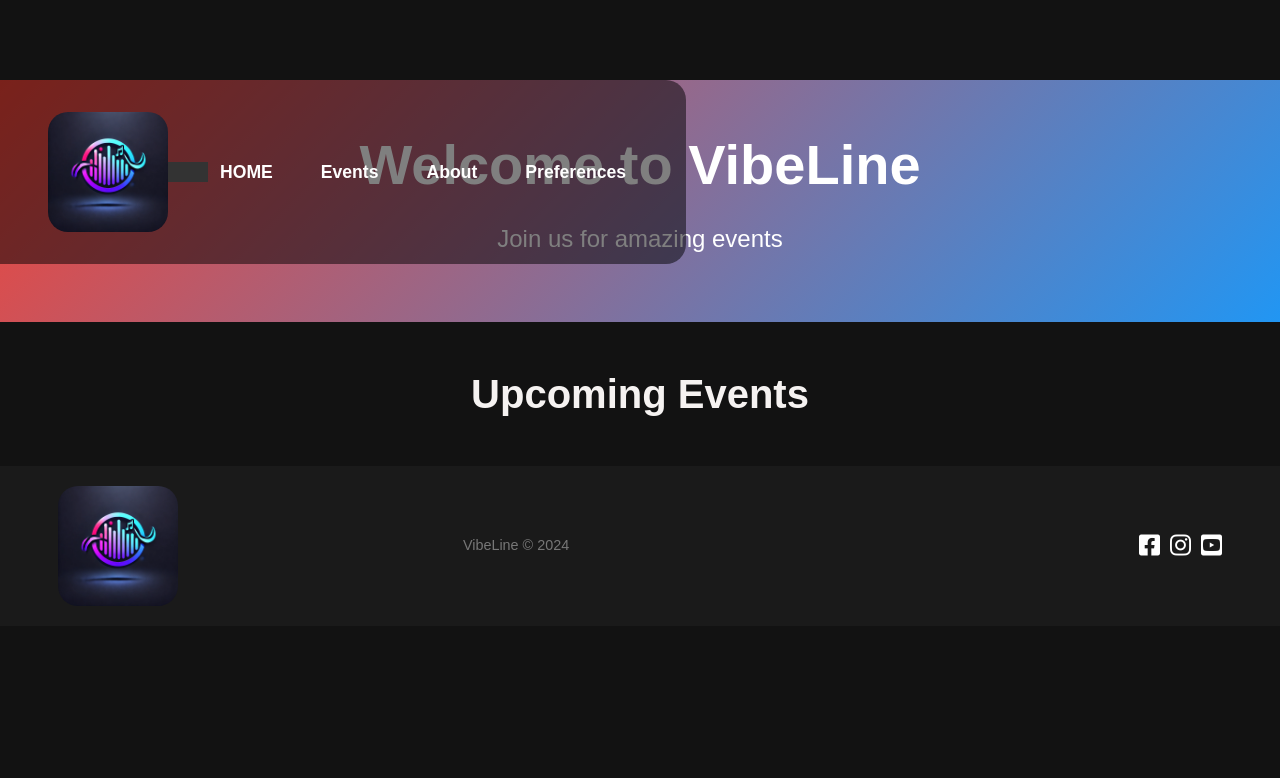
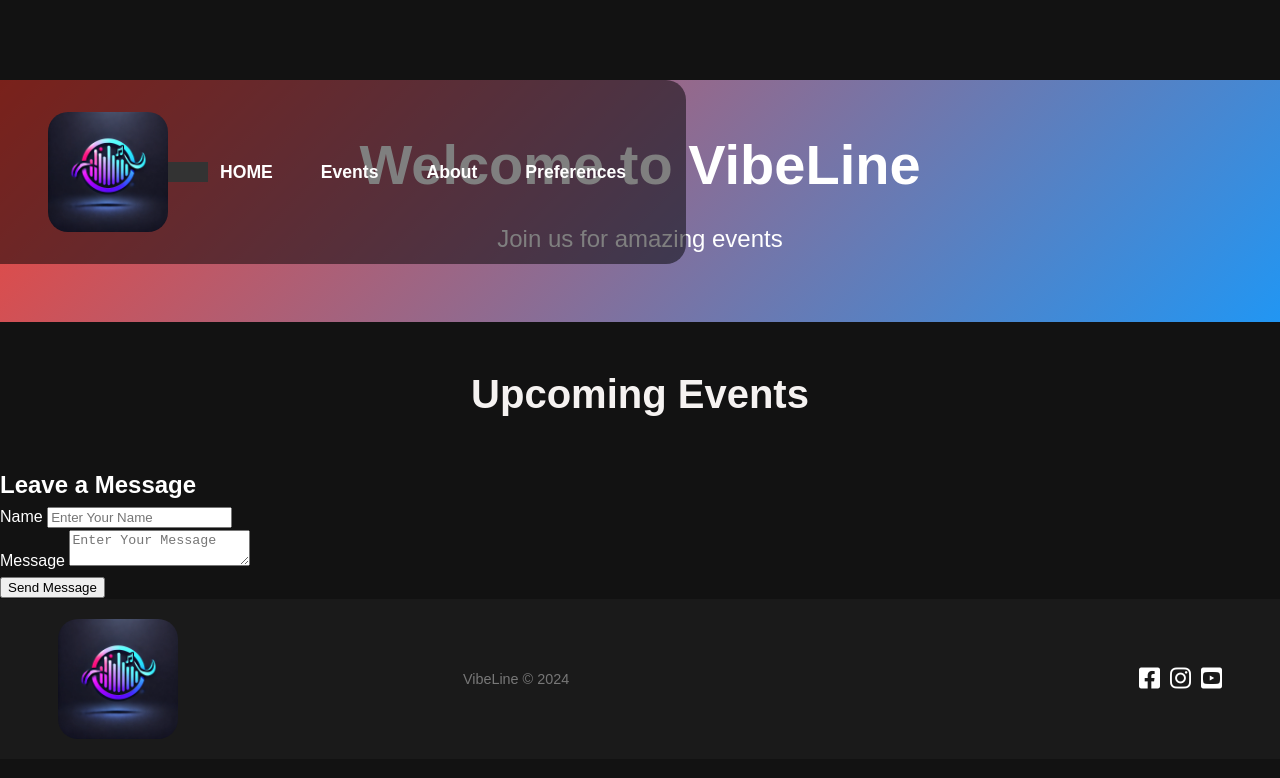
Before and after one commit to taylor1807/week-05-project, a website built with Vite: page client/index.html in a window 1280 px wide. Built offline with nearby package versions, Linux system fonts and the light colour scheme; files whose address does not match are found by name.

Commit message:
Created Chat box form

```diff
--- a/client/index.html
+++ b/client/index.html
@@ -51,6 +51,20 @@
         <h2>Upcoming Events</h2>
         <div id="band-info"></div>
       </section>
+      <section class="message_form">
+        <h2>Leave a Message</h2>
+        <form id="messageForm">
+            <div class="input-row">
+                <label for="name">Name</label>
+                <input type="text" id="name" name="name" placeholder="Enter Your Name" required>
+            </div>
+            <div class="input-row">
+                <label for="message">Message</label>
+                <textarea id="message" name="message" placeholder="Enter Your Message" required></textarea>
+            </div>
+            <button type="submit">Send Message</button>
+        </form>
+    </section>
     </main>
 
     <footer>
```
